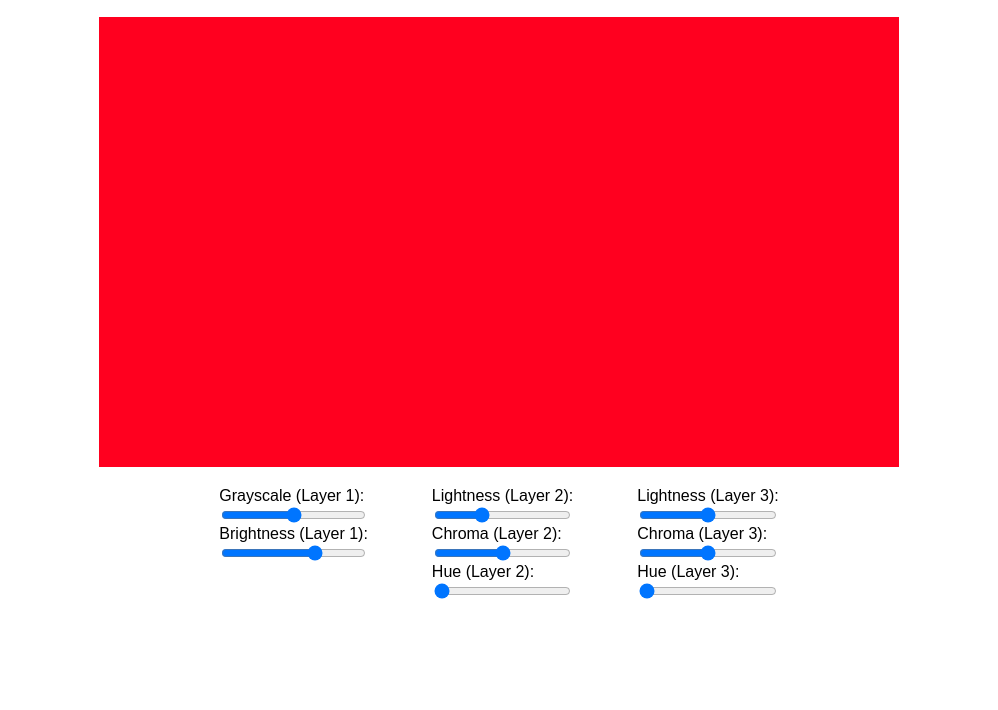
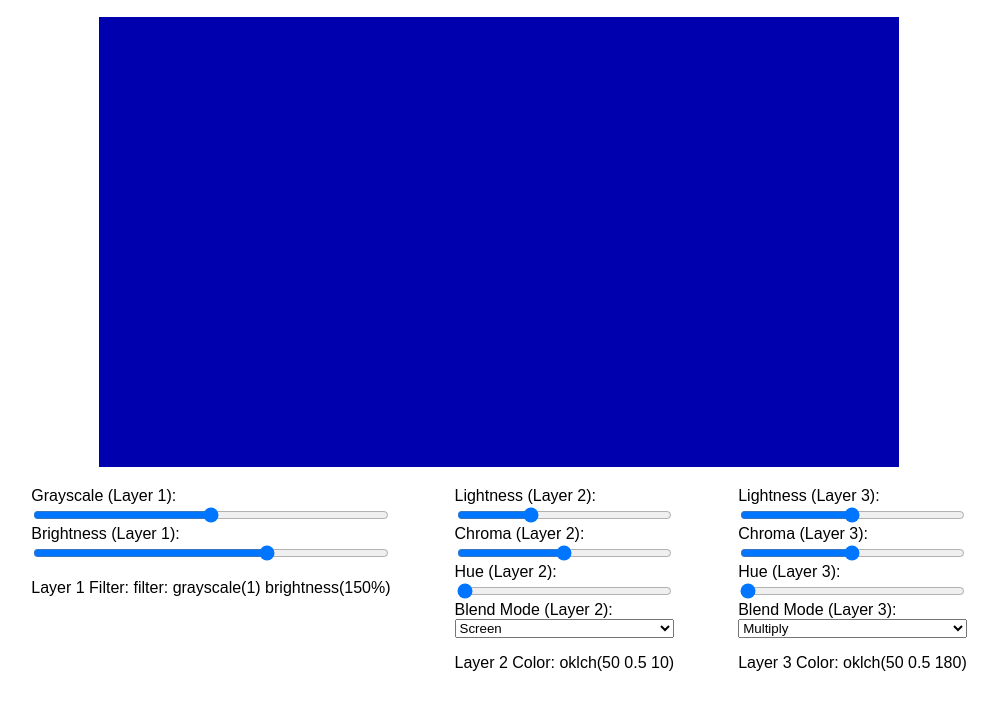
Before and after one commit to caraya/duotone-demo, a plain HTML site: page index.html in a window 1280 px wide. Shown: the part 68-778 px from the top of the page, without its empty margins (141-1139 px from the left). Drawn offline with Linux system fonts and the light colour scheme.

Commit message:
fixes javascript to display values of dynamic colors and filter values

```diff
--- a/index.html
+++ b/index.html
@@ -1,13 +1,11 @@
 <!DOCTYPE html>
 <html lang="en">
-
 <head>
   <meta charset="UTF-8">
   <meta name="viewport" content="width=device-width, initial-scale=1.0">
-  <title>Document</title>
+  <title>Duotone Demo</title>
   <link rel="stylesheet" href="./main.css">
 </head>
-
 <body>
   <h1>Duotone Experiment</h1>
 
@@ -21,34 +19,69 @@
     <div class="group">
       <label for="grayscale1">Grayscale (Layer 1):</label>
       <input type="range" id="grayscale1" min="0" max="1" step="0.1" value=".5">
-
       <label for="brightness1">Brightness (Layer 1):</label>
       <input type="range" id="brightness1" min="0" max="150" value="100">
+      <p>Layer 1 Filter: filter: <span id="layer1-filter"></span></p>
     </div>
 
     <div class="group">
       <label for="l2">Lightness (Layer 2):</label>
       <input type="range" id="l2" min="0" max="150" value="50">
-
       <label for="c2">Chroma (Layer 2):</label>
       <input type="range" id="c2" min="0" max="100" value="50">
-
       <label for="h2">Hue (Layer 2):</label>
       <input type="range" id="h2" min="0" max="360" value="0">
+      <label for="blendMode2">Blend Mode (Layer 2):</label>
+      <select id="blendMode2">
+        <option value="normal">Normal</option>
+        <option value="multiply">Multiply</option>
+        <option value="screen" selected>Screen</option>
+        <option value="overlay">Overlay</option>
+        <option value="darken">Darken</option>
+        <option value="lighten">Lighten</option>
+        <option value="color-dodge">Color Dodge</option>
+        <option value="color-burn">Color Burn</option>
+        <option value="hard-light">Hard Light</option>
+        <option value="soft-light">Soft Light</option>
+        <option value="difference">Difference</option>
+        <option value="exclusion">Exclusion</option>
+        <option value="hue">Hue</option>
+        <option value="saturation">Saturation</option>
+        <option value="color">Color</option>
+        <option value="luminosity">Luminosity</option>
+      </select>
+      <p>Layer 2 Color: <span id="layer2-color"></span></p>
+    </div>
 
-    </div>
     <div class="group">
       <label for="l3">Lightness (Layer 3):</label>
       <input type="range" id="l3" min="0" max="100" value="50">
-
       <label for="c3">Chroma (Layer 3):</label>
       <input type="range" id="c3" min="0" max="100" value="50">
-
       <label for="h3">Hue (Layer 3):</label>
       <input type="range" id="h3" min="0" max="360" value="0">
+      <label for="blendMode3">Blend Mode (Layer 3):</label>
+      <select id="blendMode3">
+        <option value="normal">Normal</option>
+        <option value="multiply"selected>Multiply</option>
+        <option value="screen">Screen</option>
+        <option value="overlay">Overlay</option>
+        <option value="darken">Darken</option>
+        <option value="lighten">Lighten</option>
+        <option value="color-dodge">Color Dodge</option>
+        <option value="color-burn">Color Burn</option>
+        <option value="hard-light">Hard Light</option>
+        <option value="soft-light">Soft Light</option>
+        <option value="difference">Difference</option>
+        <option value="exclusion">Exclusion</option>
+        <option value="hue">Hue</option>
+        <option value="saturation">Saturation</option>
+        <option value="color">Color</option>
+        <option value="luminosity">Luminosity</option>
+      </select>
+      <p>Layer 3 Color: <span id="layer3-color"></span></p>
     </div>
   </div>
   <script src="./main.js"></script>
 </body>
-
 </html>
--- a/main.css
+++ b/main.css
@@ -33,7 +33,7 @@ h1 {
 .layer1 {
   background-image: url(./waves.webp);
   background-size: cover;
-  filter: grayscale(0.5) brightness(100%);
+  filter: grayscale(0.5) brightness(110%);
 }
 
 .layer2 {
--- a/main.js
+++ b/main.js
@@ -3,9 +3,25 @@ document.addEventListener("DOMContentLoaded", () => {
   const layer2 = document.querySelector(".layer2");
   const layer3 = document.querySelector(".layer3");
 
+  const layer1FilterDisplay = document.getElementById("layer1-filter");
+  const layer2ColorDisplay = document.getElementById("layer2-color");
+  const layer3ColorDisplay = document.getElementById("layer3-color");
+
   const updateLayer1Filter = (grayscale, brightness) => {
     const brightnessValue = brightness + "%";
-    layer1.style.filter = `grayscale(${grayscale}) brightness(${brightnessValue})`;
+    const filterValue = `grayscale(${grayscale}) brightness(${brightnessValue})`;
+    layer1.style.filter = filterValue;
+    layer1FilterDisplay.textContent = filterValue;
+  };
+
+  const updateLayerColor = (layer, l, c, h, displayElement) => {
+    const color = `oklch(${l} ${c / 100} ${h})`;
+    layer.style.backgroundColor = color;
+    displayElement.textContent = color;
+  };
+
+  const updateBlendMode = (layer, blendMode) => {
+    layer.style.mixBlendMode = blendMode;
   };
 
   document.getElementById("grayscale1").addEventListener("input", (event) => {
@@ -20,55 +36,62 @@ document.addEventListener("DOMContentLoaded", () => {
     updateLayer1Filter(grayscale, brightness);
   });
 
-  const updateLayerColor = (layer, l, c, h) => {
-    const color = `oklch(${l}% ${c / 100} ${h}deg)`;
-    layer.style.backgroundColor = color;
-  };
-
   document.getElementById("l2").addEventListener("input", (event) => {
     const l = event.target.value;
     const c = document.getElementById("c2").value;
     const h = document.getElementById("h2").value;
-    updateLayerColor(layer2, l, c, h);
+    updateLayerColor(layer2, l, c, h, layer2ColorDisplay);
   });
 
   document.getElementById("c2").addEventListener("input", (event) => {
     const c = event.target.value;
     const l = document.getElementById("l2").value;
     const h = document.getElementById("h2").value;
-    updateLayerColor(layer2, l, c, h);
+    updateLayerColor(layer2, l, c, h, layer2ColorDisplay);
   });
 
   document.getElementById("h2").addEventListener("input", (event) => {
     const h = event.target.value;
     const l = document.getElementById("l2").value;
     const c = document.getElementById("c2").value;
-    updateLayerColor(layer2, l, c, h);
+    updateLayerColor(layer2, l, c, h, layer2ColorDisplay);
+  });
+
+  document.getElementById("blendMode2").addEventListener("change", (event) => {
+    const blendMode = event.target.value;
+    updateBlendMode(layer2, blendMode);
   });
 
   document.getElementById("l3").addEventListener("input", (event) => {
     const l = event.target.value;
     const c = document.getElementById("c3").value;
     const h = document.getElementById("h3").value;
-    updateLayerColor(layer3, l, c, h);
+    updateLayerColor(layer3, l, c, h, layer3ColorDisplay);
   });
 
   document.getElementById("c3").addEventListener("input", (event) => {
     const c = event.target.value;
     const l = document.getElementById("l3").value;
     const h = document.getElementById("h3").value;
-    updateLayerColor(layer3, l, c, h);
+    updateLayerColor(layer3, l, c, h, layer3ColorDisplay);
   });
 
   document.getElementById("h3").addEventListener("input", (event) => {
     const h = event.target.value;
     const l = document.getElementById("l3").value;
     const c = document.getElementById("c3").value;
-    updateLayerColor(layer3, l, c, h);
+    updateLayerColor(layer3, l, c, h, layer3ColorDisplay);
   });
 
-  // Initial colors update
-  updateLayer1Filter(0.5, 100);
-  updateLayerColor(layer2, 50, 50, 0);
-  updateLayerColor(layer3, 50, 50, 0);
+  document.getElementById("blendMode3").addEventListener("change", (event) => {
+    const blendMode = event.target.value;
+    updateBlendMode(layer3, blendMode);
+  });
+
+  // Initial colors and blend modes update
+  updateLayer1Filter(1, 150);
+  updateLayerColor(layer2, 50, 50, 10, layer2ColorDisplay);
+  updateLayerColor(layer3, 50, 50, 180, layer3ColorDisplay);
+  updateBlendMode(layer2, document.getElementById("blendMode2").value);
+  updateBlendMode(layer3, document.getElementById("blendMode3").value);
 });
```
Also changed, not shown: 1 other file.
